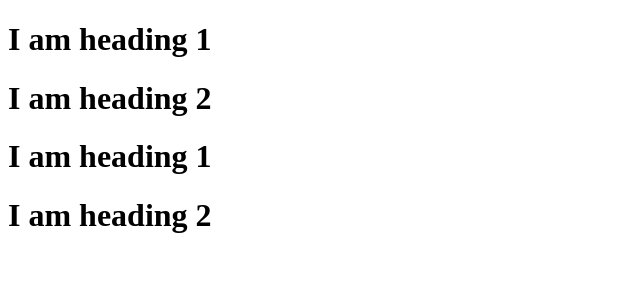
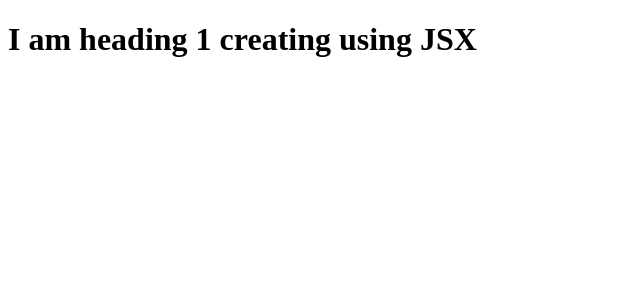
Before and after one commit to Sk-Shubhasheesh/REACT_PIT, a React (Vite) app: page / in a window 1280 px wide. Shown: the top 300 px of the page, without its empty margins (0-640 px from the left). Built offline with nearby package versions, Linux system fonts and the light colour scheme.

Commit message:
Intro to JSX

```diff
--- a/App.js
+++ b/App.js
@@ -1,13 +1,8 @@
 import React from 'react';
 import ReactDOM from'react-dom/client';
-const containerDiv = React.createElement("div", { id: "container" }, [
-    React.createElement("div", { id: "container1" }, [
-        React.createElement('h1', {}, "I am heading 1"), React.createElement('h1', {}, "I am heading 2")]),
-        React.createElement("div", { id: "container2" }, [
-            React.createElement('h1', {}, "I am heading 1"), React.createElement('h1', {}, "I am heading 2")])
-]
-);
-console.log(containerDiv); // react element == object
 
-const root = ReactDOM.createRoot(document.getElementById('root'));
-root.render(containerDiv)
+// JSX -> Similar to HTML like element & it is not part of JSX and without using JSX we can also use react & browser does not understand jsx and babel is transpilation the jsx into react element
+
+const jsxHeading = <h1>I am heading 1 creating using JSX</h1>
+const root = ReactDOM.createRoot(document.getElementById('root'))
+root.render(jsxHeading)
--- a/index.html
+++ b/index.html
@@ -8,9 +8,7 @@
 </head>
 
 <body>
-    <!-- HELLO WORLD IN HTML -->
     <div id="root">
-        <h1>Hello World</h1>
     </div>
 
     <script type="module" src="App.js"></script>
```
Also changed, not shown: 3 other files (tests, documents, lock files or other folders).
